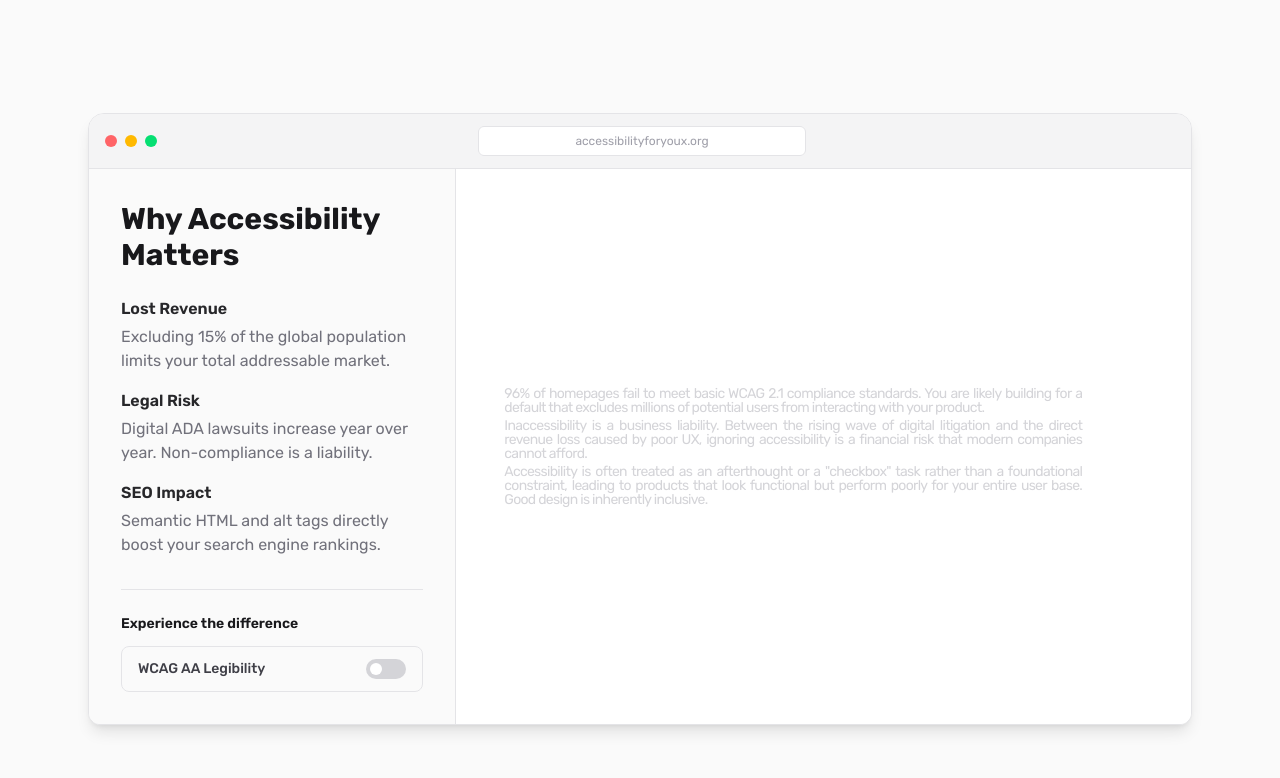
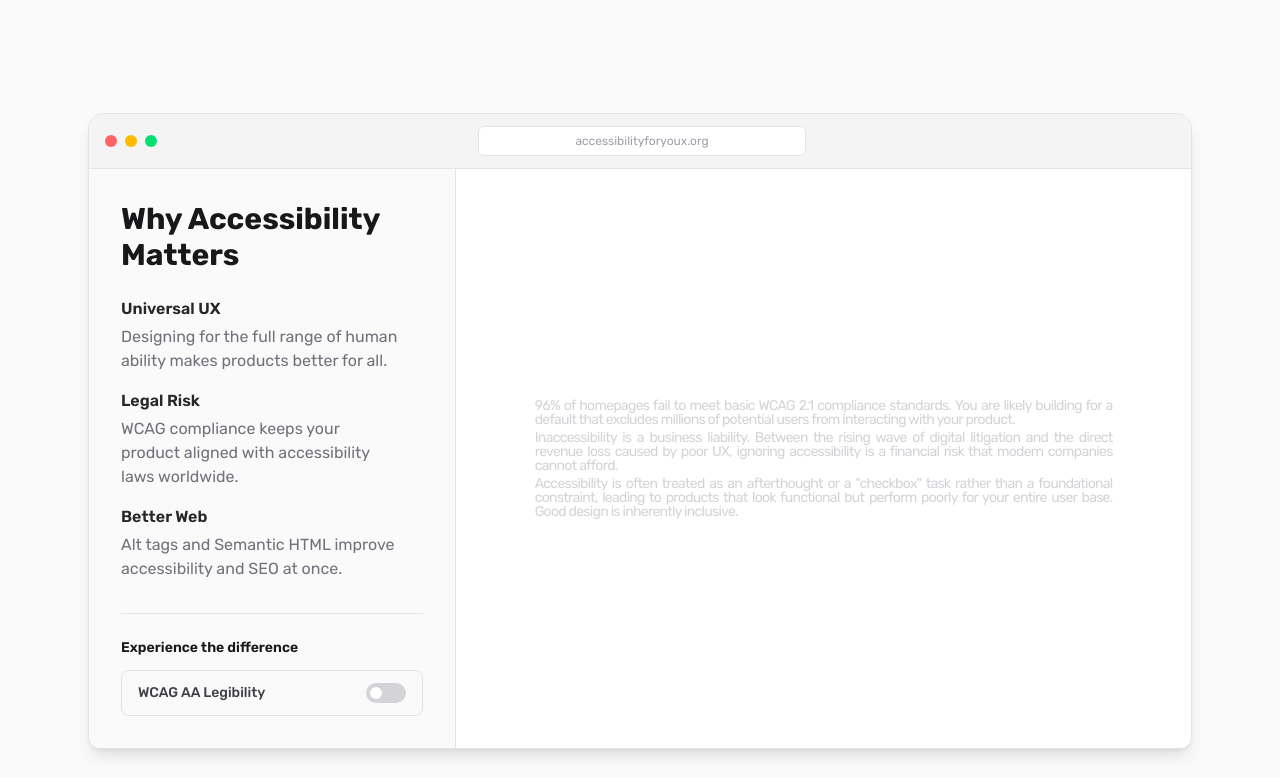
Before and after one commit to pier-4/accessibilityforyoux, a Next.js app: page / in a window 1280 px wide. Shown: the part 600-1378 px from the top of the page. Built offline with nearby package versions, Linux system fonts and the light colour scheme.

Commit message:
change whyaccessibilitymatters

```diff
--- a/src/Components/Home/WhyAccMatters.jsx
+++ b/src/Components/Home/WhyAccMatters.jsx
@@ -23,21 +23,21 @@ export default function WhyAccMatters() {
         </div>
 
         {/* Application UI */}
-        <div className="flex flex-col md:flex-row min-h-[500px]">
+        <div className="flex flex-col lg:flex-row min-h-[500px]">
           {/* Sidebar / Controls */}
-          <div className="w-full md:w-1/3 bg-zinc-50 dark:bg-zinc-900/30 p-8 border-r border-zinc-200 dark:border-zinc-800 flex flex-col justify-between">
+          <div className="w-full lg:w-1/3 bg-zinc-50 dark:bg-zinc-900/30 p-8 border-r border-zinc-200 dark:border-zinc-800 flex flex-col justify-between">
             <div>
-              <h2 className="text-2xl md:text-3xl font-bold text-zinc-900 dark:text-zinc-100 mb-6">
+              <h2 className="text-2xl lg:text-3xl font-bold text-zinc-900 dark:text-zinc-100 mb-6">
                 Why Accessibility Matters
               </h2>
               <ul className="space-y-4 mb-8">
                 <li className="flex flex-col gap-1">
                   <span className="font-semibold text-zinc-800 dark:text-zinc-200">
-                    Lost Revenue
+                    Universal UX
                   </span>
                   <span className="text-md text-zinc-500 dark:text-zinc-400">
-                    Excluding 15% of the global population limits your total
-                    addressable market.
+                    Designing for the full range of human ability makes products
+                    better for all.
                   </span>
                 </li>
                 <li className="flex flex-col gap-1">
@@ -45,17 +45,17 @@ export default function WhyAccMatters() {
                     Legal Risk
                   </span>
                   <span className="text-md text-zinc-500 dark:text-zinc-400">
-                    Digital ADA lawsuits increase year over year. Non-compliance
-                    is a liability.
+                    WCAG compliance keeps your product aligned with
+                    accessibility laws worldwide.
                   </span>
                 </li>
                 <li className="flex flex-col gap-1">
                   <span className="font-semibold text-zinc-800 dark:text-zinc-200">
-                    SEO Impact
+                    Better Web
                   </span>
                   <span className="text-md text-zinc-500 dark:text-zinc-400">
-                    Semantic HTML and alt tags directly boost your search engine
-                    rankings.
+                    Alt tags and Semantic HTML improve accessibility and SEO at
+                    once.
                   </span>
                 </li>
               </ul>
@@ -89,9 +89,9 @@ export default function WhyAccMatters() {
           </div>
 
           {/* Main Content Area (Demo) */}
-          <div className="w-full md:w-2/3 p-8 lg:p-12 flex items-center bg-white dark:bg-zinc-950">
+          <div className="w-full lg:w-2/3 p-8 lg:p-12 flex items-center bg-white dark:bg-zinc-950">
             <div
-              className={`motion-safe:transition-all duration-500 w-full max-w-prose ${
+              className={`motion-safe:transition-all duration-500 w-full max-w-prose mx-auto max-lg:pb-8 max-lg:-mt-4 ${
                 isAA
                   ? "space-y-6 text-zinc-700 dark:text-zinc-300 text-lg leading-relaxed text-left tracking-normal"
                   : "space-y-1 text-zinc-300 dark:text-zinc-800 text-sm leading-none text-justify tracking-tighter"
--- a/src/app/globals.css
+++ b/src/app/globals.css
@@ -59,7 +59,8 @@
 }
 
 /* to avoid orphans */
-p {
+p,
+span {
   text-wrap: pretty;
 }
 
```
